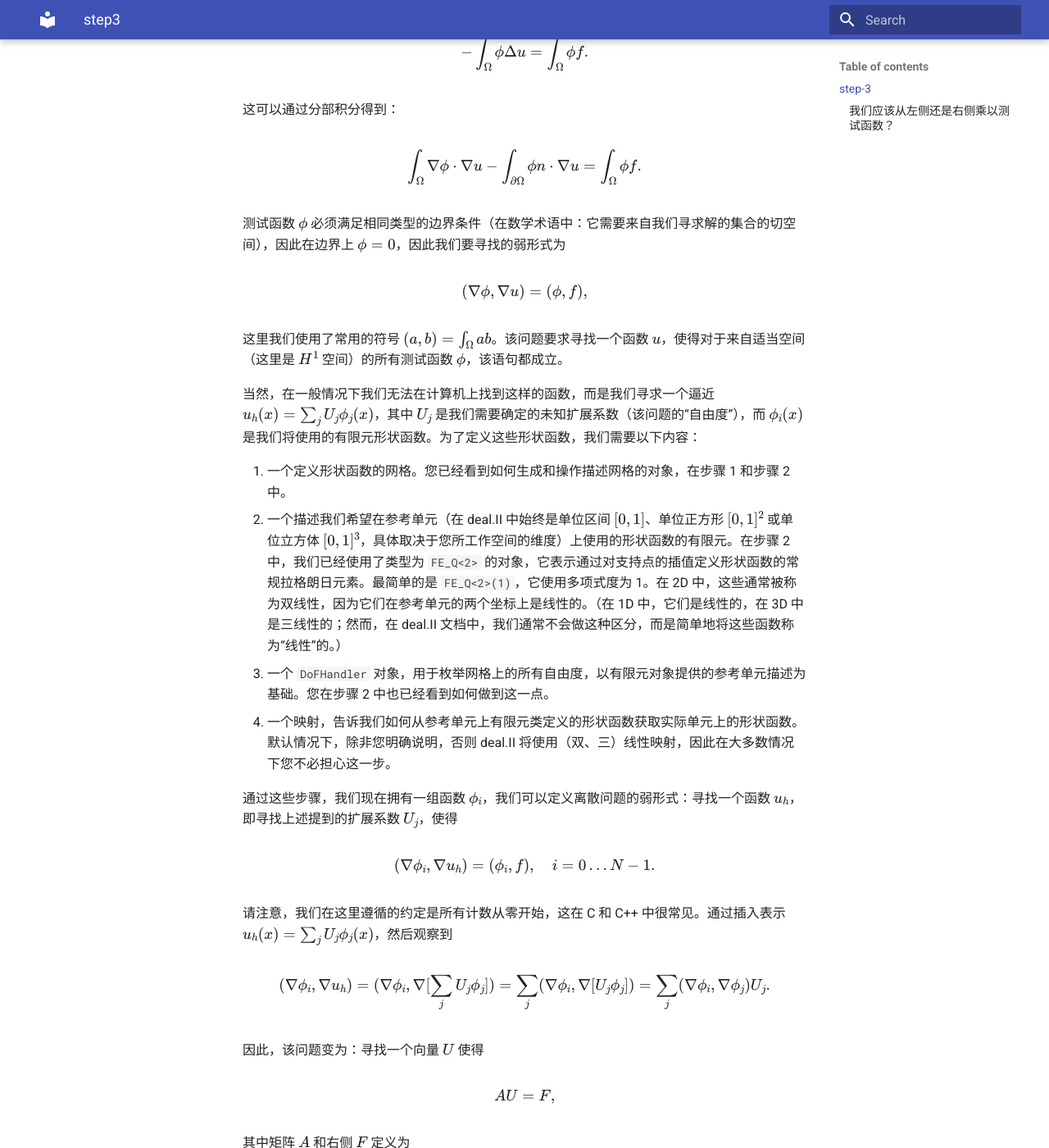
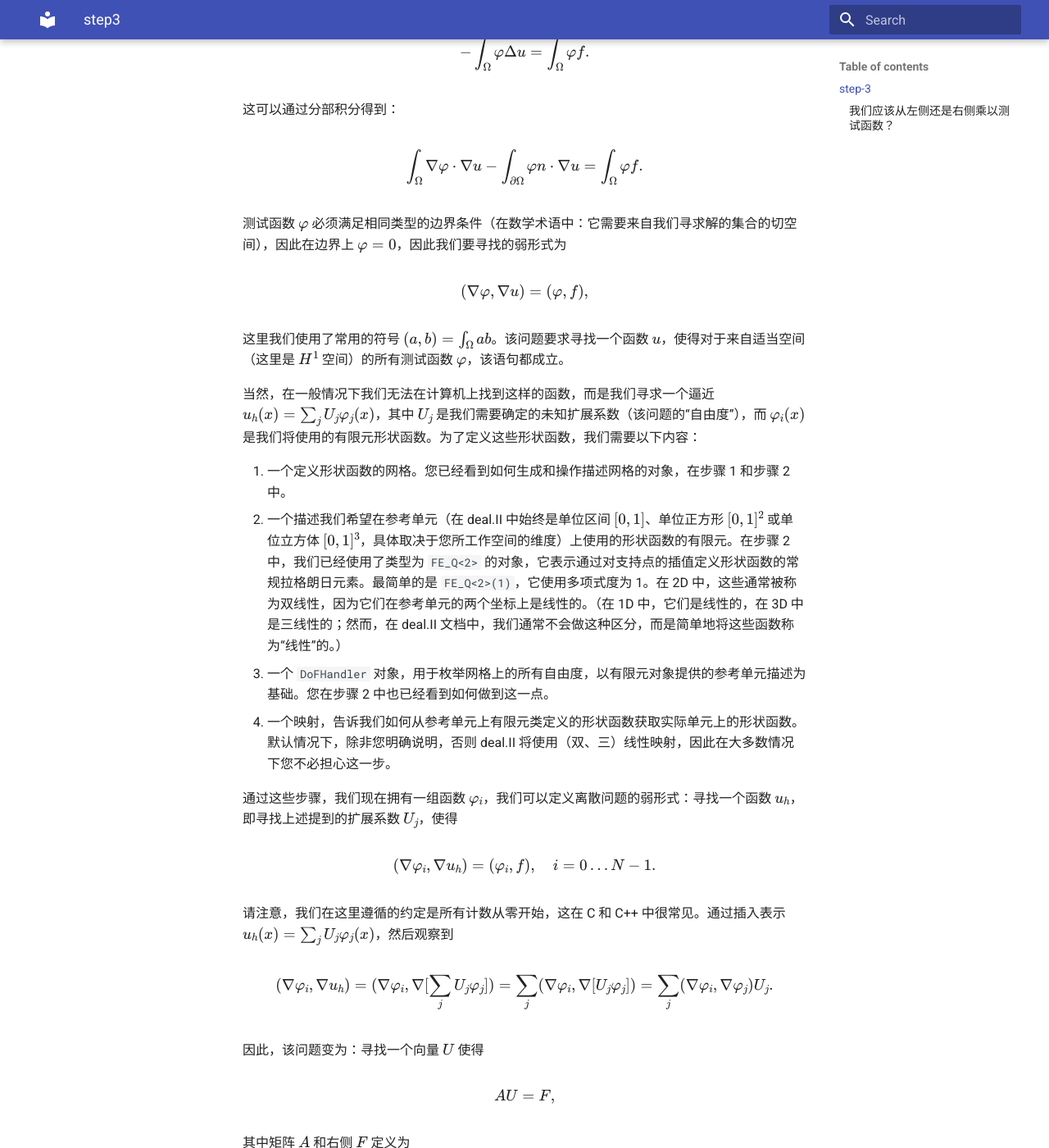
Before and after one commit to ymma98/technotes, an MkDocs documentation site: the page built from docs/FEM/dealii-04_step3.md, in a window 1280 px wide and 1400 px high, scrolled down 570 px. Shown: the whole window at 82% size. Built offline with MkDocs 1.6.1 and Material for MkDocs 9.7.7, drawn with Linux system fonts in a browser that asks for light colours; formulas are drawn with MathJax 3; some of the changed text lies outside the part shown.

Commit message:
docs/FEM/dealii-04_step3.md updated from https://stackedit.cn/

```diff
--- a/docs/FEM/dealii-04_step3.md
+++ b/docs/FEM/dealii-04_step3.md
@@ -14,41 +14,41 @@ $$
 
 我们将在正方形 $\Omega = [-1, 1]^2$ 上解决此方程。在这个程序中，我们还将仅考虑特定情况 $f(x) = 1$，并将在下一个教程程序中回到如何实现更一般的情况。
 
-如果您已经学习了有限元方法的基础，您会记得我们需要采取的步骤，以通过**有限维逼近来近似解 $u$**。具体来说，我们首先需要推导上述方程的弱形式，方法是将方程从左侧乘以测试函数 $\phi$ 并在区域 $\Omega$ 上积分：
+如果您已经学习了有限元方法的基础，您会记得我们需要采取的步骤，以通过**有限维逼近来近似解 $u$**。具体来说，我们首先需要推导上述方程的弱形式，方法是将方程从左侧乘以测试函数 $\varphi$ 并在区域 $\Omega$ 上积分：
 
 $$
--\int_\Omega \phi \Delta u = \int_\Omega \phi f.
+-\int_\Omega \varphi \Delta u = \int_\Omega \varphi f.
 $$
 
 这可以通过分部积分得到：
 
 $$
-\int_\Omega \nabla \phi \cdot \nabla u - \int_{\partial\Omega} \phi n \cdot \nabla u = \int_\Omega \phi f.
+\int_\Omega \nabla \varphi \cdot \nabla u - \int_{\partial\Omega} \varphi n \cdot \nabla u = \int_\Omega \varphi f.
 $$
 
-测试函数 $\phi$ 必须满足相同类型的边界条件（在数学术语中：它需要来自我们寻求解的集合的切空间），因此在边界上 $\phi = 0$，因此我们要寻找的弱形式为
+测试函数 $\varphi$ 必须满足相同类型的边界条件（在数学术语中：它需要来自我们寻求解的集合的切空间），因此在边界上 $\varphi = 0$，因此我们要寻找的弱形式为
 
-$$(\nabla \phi, \nabla u) = (\phi, f),$$
+$$(\nabla \varphi, \nabla u) = (\varphi, f),$$
 
-这里我们使用了常用的符号 $(a, b) = \int_\Omega ab$。该问题要求寻找一个函数 $u$，使得对于来自适当空间（这里是 $H^1$ 空间）的所有测试函数 $\phi$，该语句都成立。
+这里我们使用了常用的符号 $(a, b) = \int_\Omega ab$。该问题要求寻找一个函数 $u$，使得对于来自适当空间（这里是 $H^1$ 空间）的所有测试函数 $\varphi$，该语句都成立。
 
-当然，在一般情况下我们无法在计算机上找到这样的函数，而是我们寻求一个逼近 $u_h(x) = \sum_j U_j \phi_j(x)$，其中 $U_j$ 是我们需要确定的未知扩展系数（该问题的“自由度”），而 $\phi_i(x)$ 是我们将使用的有限元形状函数。为了定义这些形状函数，我们需要以下内容：
+当然，在一般情况下我们无法在计算机上找到这样的函数，而是我们寻求一个逼近 $u_h(x) = \sum_j U_j \varphi_j(x)$，其中 $U_j$ 是我们需要确定的未知扩展系数（该问题的“自由度”），而 $\varphi_i(x)$ 是我们将使用的有限元形状函数。为了定义这些形状函数，我们需要以下内容：
 
 1. 一个定义形状函数的网格。您已经看到如何生成和操作描述网格的对象，在步骤 1 和步骤 2 中。
 2. 一个描述我们希望在参考单元（在 deal.II 中始终是单位区间 $[0,1]$、单位正方形 $[0,1]^2$ 或单位立方体 $[0,1]^3$，具体取决于您所工作空间的维度）上使用的形状函数的有限元。在步骤 2 中，我们已经使用了类型为 `FE_Q<2>` 的对象，它表示通过对支持点的插值定义形状函数的常规拉格朗日元素。最简单的是 `FE_Q<2>(1)`，它使用多项式度为 1。在 2D 中，这些通常被称为双线性，因为它们在参考单元的两个坐标上是线性的。（在 1D 中，它们是线性的，在 3D 中是三线性的；然而，在 deal.II 文档中，我们通常不会做这种区分，而是简单地将这些函数称为“线性”的。）
 3. 一个 `DoFHandler` 对象，用于枚举网格上的所有自由度，以有限元对象提供的参考单元描述为基础。您在步骤 2 中也已经看到如何做到这一点。
 4. 一个映射，告诉我们如何从参考单元上有限元类定义的形状函数获取实际单元上的形状函数。默认情况下，除非您明确说明，否则 deal.II 将使用（双、三）线性映射，因此在大多数情况下您不必担心这一步。
 
-通过这些步骤，我们现在拥有一组函数 $\phi_i$，我们可以定义离散问题的弱形式：寻找一个函数 $u_h$，即寻找上述提到的扩展系数 $U_j$，使得
+通过这些步骤，我们现在拥有一组函数 $\varphi_i$，我们可以定义离散问题的弱形式：寻找一个函数 $u_h$，即寻找上述提到的扩展系数 $U_j$，使得
 
 $$
-(\nabla \phi_i, \nabla u_h) = (\phi_i, f), \quad i = 0 \ldots N-1.
+(\nabla \varphi_i, \nabla u_h) = (\varphi_i, f), \quad i = 0 \ldots N-1.
 $$
 
-请注意，我们在这里遵循的约定是所有计数从零开始，这在 C 和 C++ 中很常见。通过插入表示 $u_h(x) = \sum_j U_j \phi_j(x)$，然后观察到
+请注意，我们在这里遵循的约定是所有计数从零开始，这在 C 和 C++ 中很常见。通过插入表示 $u_h(x) = \sum_j U_j \varphi_j(x)$，然后观察到
 
 $$
-(\nabla \phi_i, \nabla u_h) = (\nabla \phi_i, \nabla[\sum_j U_j \phi_j]) = \sum_j (\nabla \phi_i, \nabla[U_j \phi_j]) = \sum_j (\nabla \phi_i, \nabla \phi_j) U_j.
+(\nabla \varphi_i, \nabla u_h) = (\nabla \varphi_i, \nabla[\sum_j U_j \varphi_j]) = \sum_j (\nabla \varphi_i, \nabla[U_j \varphi_j]) = \sum_j (\nabla \varphi_i, \nabla \varphi_j) U_j.
 $$
 
 因此，该问题变为：寻找一个向量 $U$ 使得
@@ -60,7 +60,7 @@ $$
 其中矩阵 $A$ 和右侧 $F$ 定义为
 
 $$
-A_{ij} = (\nabla \phi_i, \nabla \phi_j), \quad F_i = (\phi_i, f).
+A_{ij} = (\nabla \varphi_i, \nabla \varphi_j), \quad F_i = (\varphi_i, f).
 $$
 
 ### 我们应该从左侧还是右侧乘以测试函数？
```
Also changed, not shown: other parts of docs/FEM/dealii-04_step3.md (+2 -2 lines).
